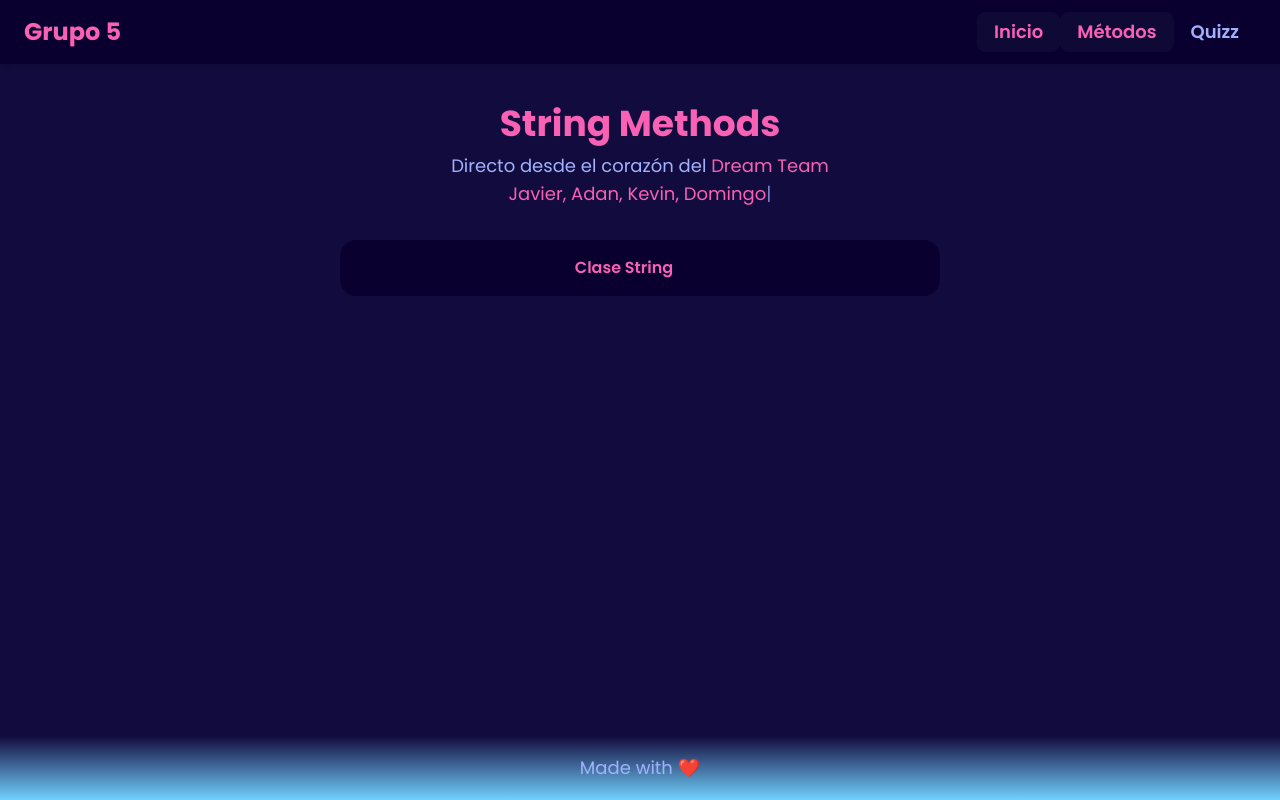
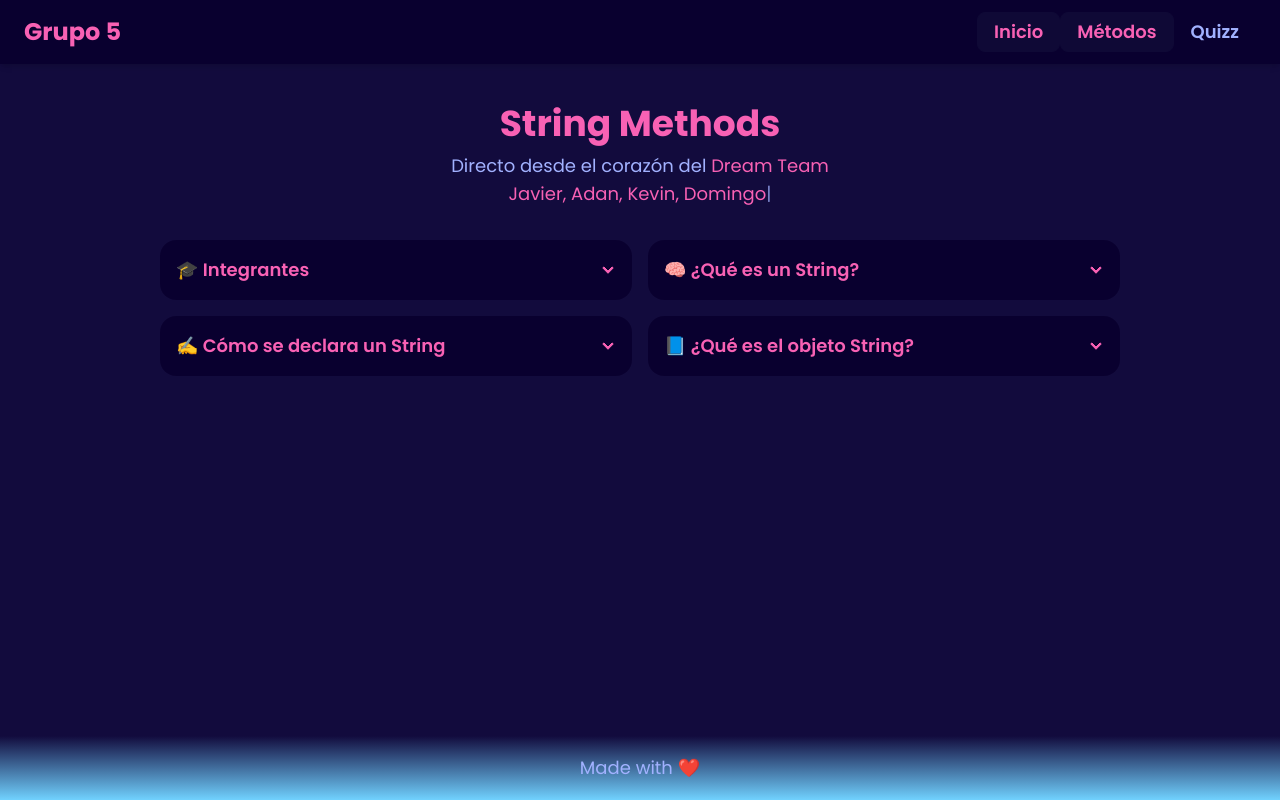
Before and after one commit to ClaseString/Strings-Task, a React (Vite) app: page / in a window 1280 px wide. Built offline with nearby package versions, Linux system fonts and the light colour scheme.

Commit message:
feat: update slide icons and improve collapsible interaction on Home

```diff
--- a/src/pages/Home.jsx
+++ b/src/pages/Home.jsx
@@ -15,7 +15,7 @@ export default function Home() {
     const interval = setInterval(() => {
       setDisplayedText((prev) => prev + fullText[currentIndex]);
       setCurrentIndex((prev) => prev + 1);
-    }, 60); // velocidad de escritura (ms por letra)
+    }, 60);
 
     if (currentIndex >= fullText.length) {
       clearInterval(interval);
@@ -38,19 +38,106 @@ export default function Home() {
         </p>
       </div>
 
-      <div
-        tabIndex={0}
-        className="bg-base-100 text-primary focus:bg-primary focus:text-base-100 collapse w-2/4 m-auto"
-      >
-        <div className="collapse-title font-semibold justify-center text-center">
-          Clase String
+      {/* Sección de slides colapsables */}
+      <div className="grid grid-cols-1 md:grid-cols-2 gap-4 w-4/5 mx-auto">
+        {/* Slide 1 */}
+        <div className="collapse collapse-arrow bg-base-100 text-primary">
+          <input type="checkbox" />
+          <div className="collapse-title text-lg font-semibold">
+            🎓 Integrantes
+          </div>
+          <div className="collapse-content text-sm text-base-content">
+            <p>
+              <strong>Alumnos:</strong>
+              <br /> Domingo Fleitas
+              <br /> Javier Cordero
+              <br /> Kevin Jiménez
+              <br /> Adán Pérez
+            </p>
+            <br />
+            <p>
+              <strong>Ciclo:</strong> 2º DAW
+            </p>
+            <br />
+            <p>
+              <strong>Módulo:</strong> Desarrollo Web (DEW)
+            </p>
+            <br />
+            <p>
+              <strong>Unidad:</strong> 4 – Tarea Grupal
+            </p>
+          </div>
         </div>
 
-        <div className="collapse-content text-sm">
-          Lorem ipsum, dolor sit amet consectetur adipisicing elit. At ut
-          commodi aspernatur error reprehenderit distinctio aliquam labore, vero
-          voluptates voluptatem et in corporis consequatur doloribus illum, sit
-          ratione. Omnis, quod?
+        {/* Slide 2 */}
+        <div className="collapse collapse-arrow bg-base-100 text-primary">
+          <input type="checkbox" />
+          <div className="collapse-title text-lg font-semibold">
+            🧠 ¿Qué es un String?
+          </div>
+          <div className="collapse-content text-sm text-base-content">
+            <ul className="list-disc list-inside mb-2">
+              <li>Es un tipo de dato primitivo.</li>
+              <li>Representa una secuencia de caracteres (texto).</li>
+              <li>
+                Se puede declarar con comillas simples, dobles o backticks.
+              </li>
+            </ul>
+            <pre className="bg-base-200 p-2 rounded overflow-x-auto">
+              <code>const mensaje = "Hola, mundo!";</code>
+            </pre>
+          </div>
+        </div>
+
+        {/* Slide 3 */}
+        <div className="collapse collapse-arrow bg-base-100 text-primary">
+          <input type="checkbox" />
+          <div className="collapse-title text-lg font-semibold">
+            ✍️ Cómo se declara un String
+          </div>
+          <div className="collapse-content text-sm text-base-content">
+            <pre className="bg-base-200 p-2 rounded overflow-x-auto mb-2">
+              <code>
+                {`const nombre = "Javier";
+let saludo = 'Hola';
+var frase = \`Bienvenido \${nombre}\`;`}
+              </code>
+            </pre>
+            <p>
+              Las <strong>template strings</strong> permiten interpolación con{" "}
+              <code>${"{nombre}"}</code>.
+            </p>
+          </div>
+        </div>
+
+        {/* Slide 4 */}
+        <div className="collapse collapse-arrow bg-base-100 text-primary">
+          <input type="checkbox" />
+          <div className="collapse-title text-lg font-semibold">
+            📘 ¿Qué es el objeto String?
+          </div>
+          <div className="collapse-content text-sm text-base-content">
+            <p>
+              Aunque los Strings son primitivos, JavaScript los convierte
+              temporalmente en objetos para acceder a sus métodos.
+            </p>
+            <p className="mt-2">Algunos métodos útiles:</p>
+            <ul className="list-disc list-inside">
+              <li>
+                <code>.length</code>
+              </li>
+              <li>
+                <code>.toUpperCase()</code> / <code>.toLowerCase()</code>
+              </li>
+              <li>
+                <code>.charAt()</code> / <code>.charCodeAt()</code>
+              </li>
+              <li>
+                <code>.includes()</code>, <code>.replace()</code>,{" "}
+                <code>.slice()</code>, etc.
+              </li>
+            </ul>
+          </div>
         </div>
       </div>
     </div>
```
